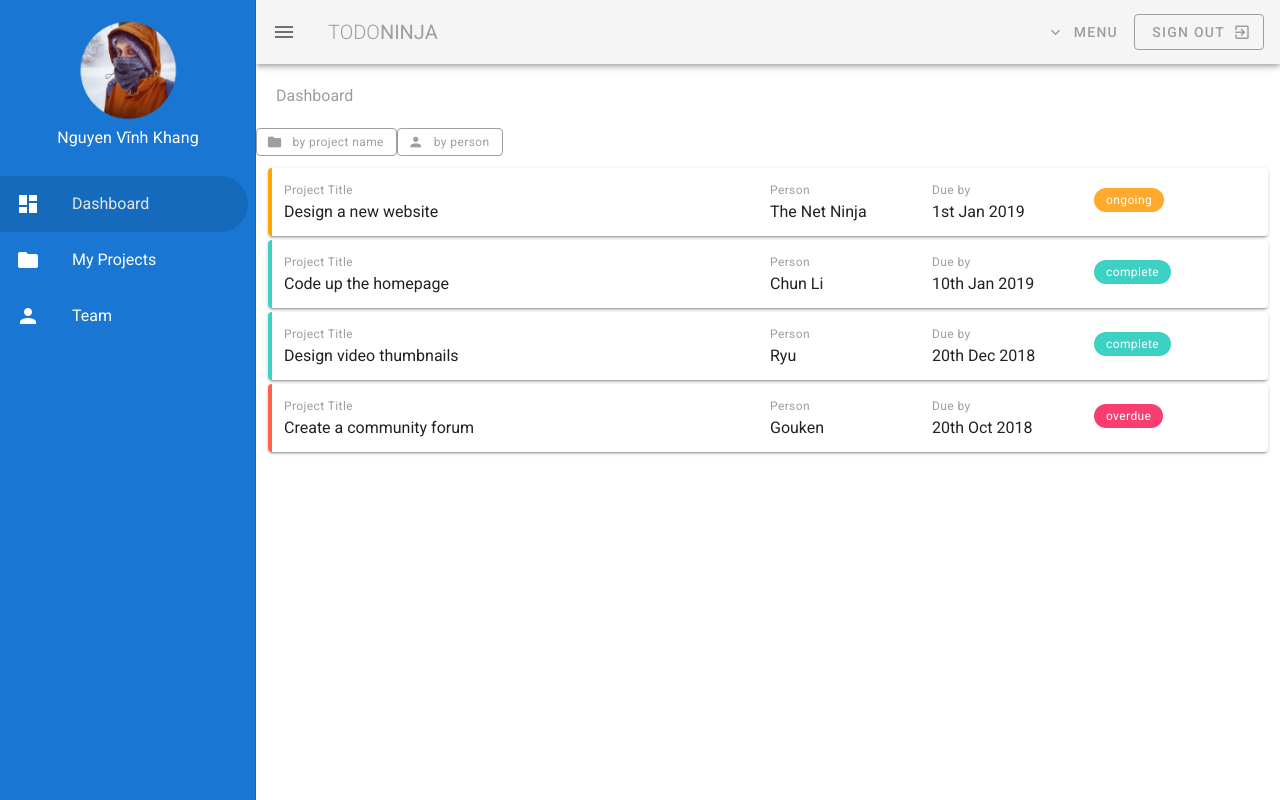
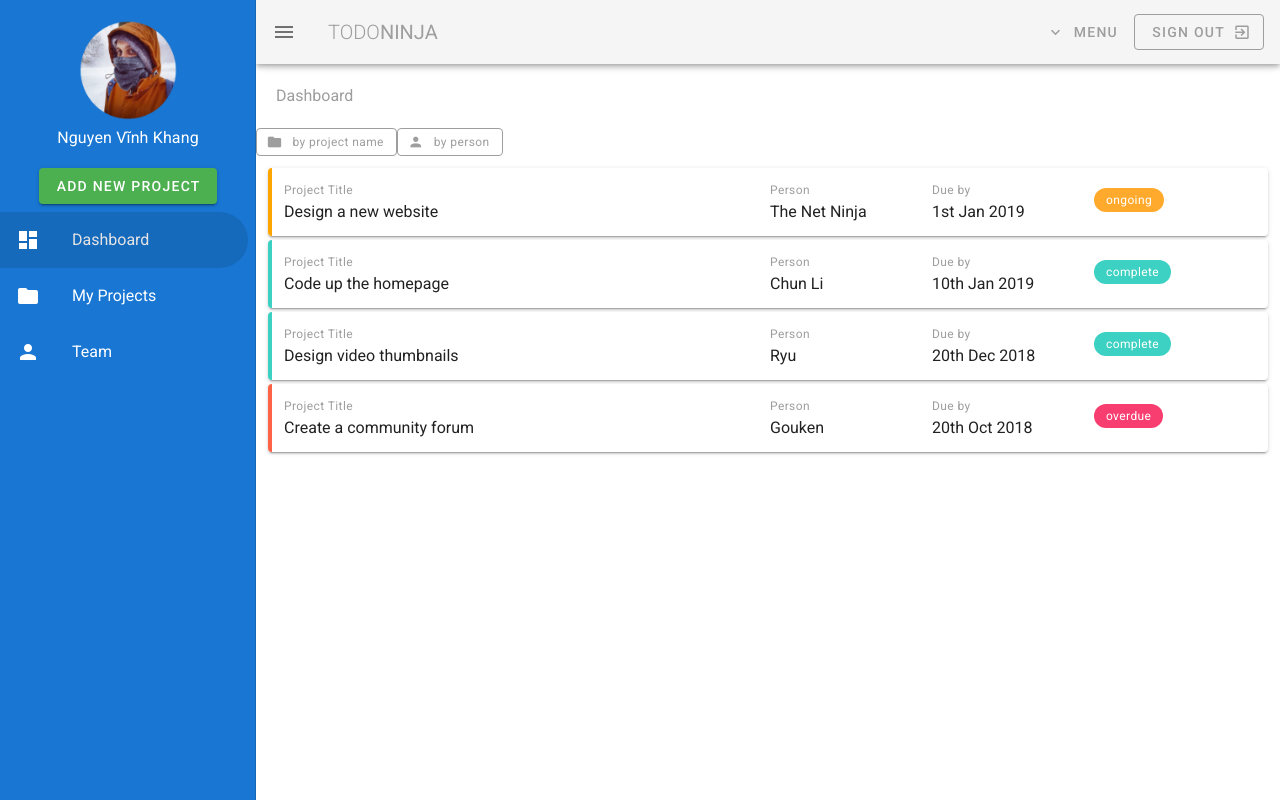
Before and after one commit to vinh-khang/vue-project-training, a Vue app: page / in a window 1280 px wide. Both pictures are taken after a click on the button 28 px from the left and 32 px from the top of the page. Built offline with nearby package versions, Linux system fonts and the light colour scheme.

Commit message:
popup code update

```diff
--- a/src/components/NavbarView.vue
+++ b/src/components/NavbarView.vue
@@ -36,8 +36,9 @@
                 <p class="white--text text-subtitle-1 mt-1">
                 Nguyen Vĩnh Khang
                 </p>
+                    <PopupView text/>
             </v-col>
-            </v-row>
+        </v-row>
         <v-list shaped>
                 <v-list-item-group>
                     <v-list-item
@@ -57,9 +58,9 @@
 </template>
 
 <script>
-
+import PopupView from './PopupView.vue';
 export default {
-
+    components:{PopupView},
     data(){
         return {
             drawer: false,
--- /dev/null
+++ b/src/components/PopupView.vue
@@ -0,0 +1,12 @@
+<template>
+  <div class="text-center">
+    <v-dialog v-model="dialog" width="500">
+      <template v-slot:activator="{ on }">
+        <v-btn class="success" dark v-on="on">Add New Project</v-btn>
+      </template>
+      <v-card>
+        <v-card-title class="headline grey lighten-2" primary-title>Add a New Project</v-card-title>
+      </v-card>
+    </v-dialog>
+  </div>
+</template>
```
